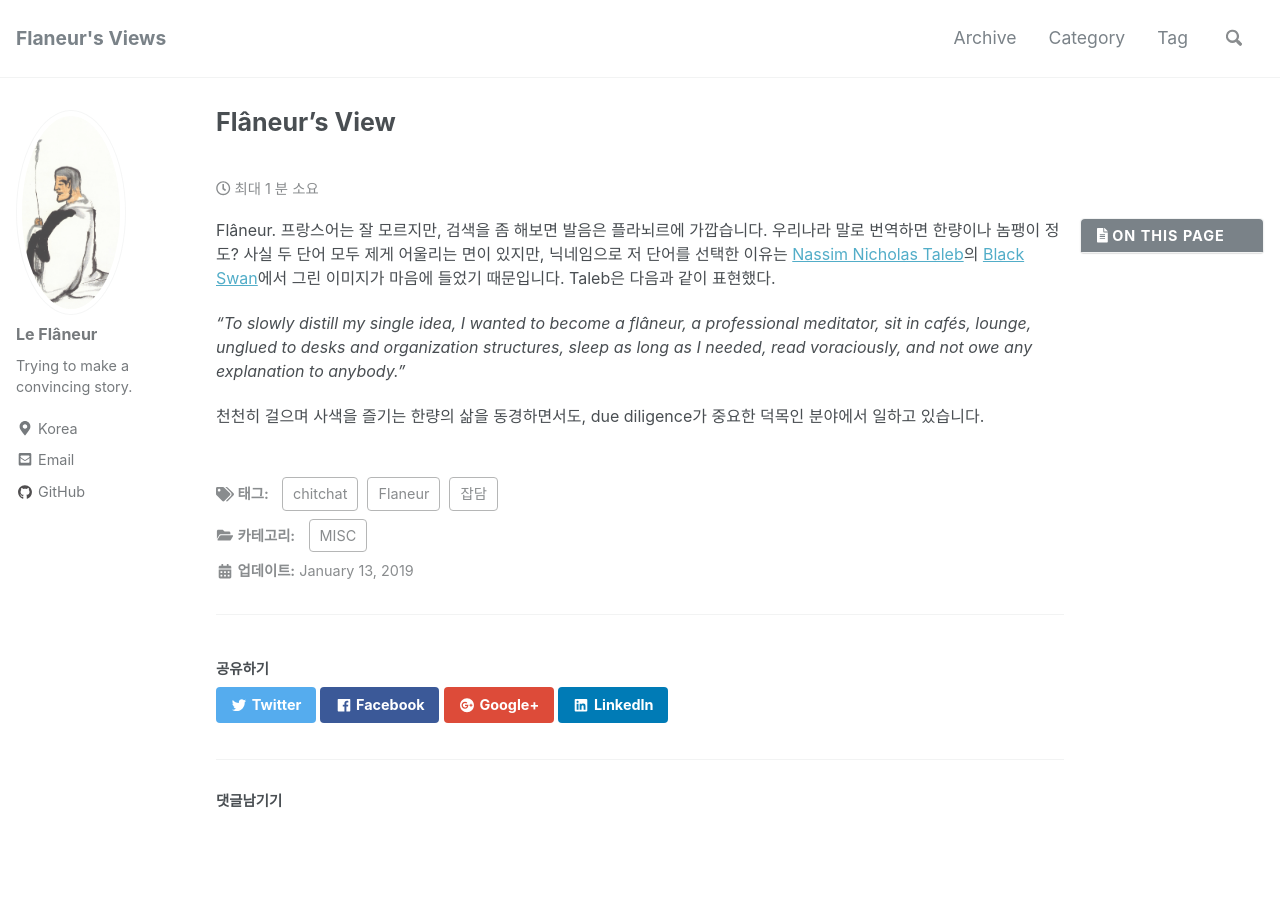
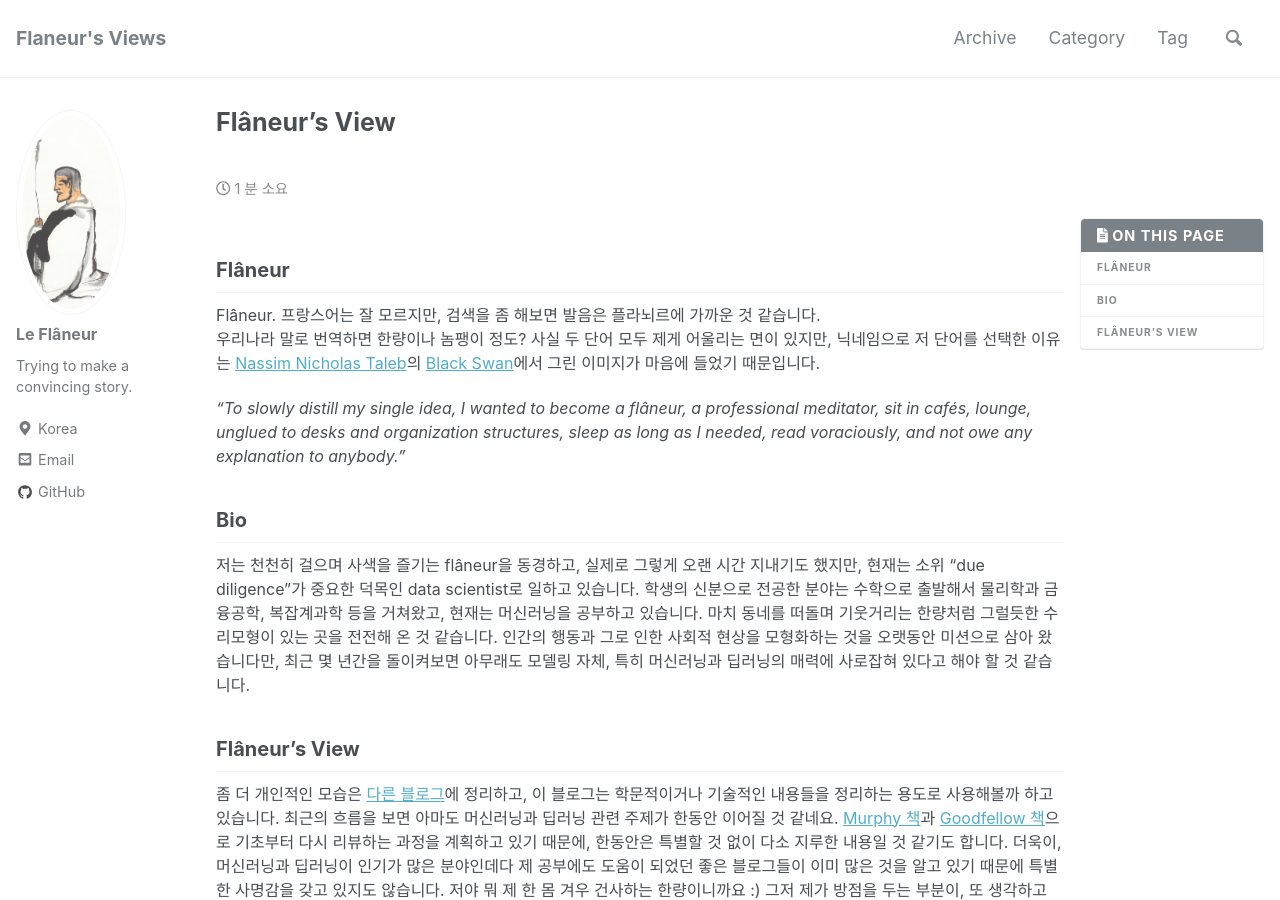
Before and after one commit to jisang0814/vitaflaneur.github.io, a Jekyll site: the page built from _posts/2019-01-13-greetings.md, in a window 1280 px wide and 900 px high. Built offline with Jekyll 4.4.1, drawn with Linux system fonts in a browser that asks for light colours; nearby versions of some CDN libraries; comment, search, counter and statistics services are not loaded; some of the changed text lies outside the part shown.

Commit message:
Update 2019-01-13-greetings.md

```diff
--- a/_posts/2019-01-13-greetings.md
+++ b/_posts/2019-01-13-greetings.md
@@ -4,16 +4,21 @@ date: 2019-01-13 23:00 +0900
 categories:
   - MISC
 tags:
-  - Flaneur
+  - flaneur
   - chitchat
   - 잡담
 ---
 
+## Flâneur
 Flâneur.
-프랑스어는 잘 모르지만, 검색을 좀 해보면 발음은 플라뇌르에 가깝습니다.
+프랑스어는 잘 모르지만, 검색을 좀 해보면 발음은 플라뇌르에 가까운 것 같습니다.
 우리나라 말로 번역하면 한량이나 놈팽이 정도? 사실 두 단어 모두 제게 어울리는 면이 있지만, 닉네임으로 저 단어를 선택한 이유는 [Nassim Nicholas Taleb](https://en.wikipedia.org/wiki/Nassim_Nicholas_Taleb)의 [Black Swan](https://search.daum.net/search?w=bookpage&bookId=1313424&tab=introduction&DA=LB2&q=%EB%B8%94%EB%9E%99%EC%8A%A4%EC%99%84)에서 그린 이미지가 마음에 들었기 때문입니다.
-Taleb은 다음과 같이 표현했다.
 
 *"To slowly distill my single idea, I wanted to become a flâneur, a professional meditator, sit in cafés, lounge, unglued to desks and organization structures, sleep as long as I needed, read voraciously, and not owe any explanation to anybody."*
 
-천천히 걸으며 사색을 즐기는 한량의 삶을 동경하면서도, due diligence가 중요한 덕목인 분야에서 일하고 있습니다.
+## Bio
+저는 천천히 걸으며 사색을 즐기는 flâneur을 동경하고, 실제로 그렇게 오랜 시간 지내기도 했지만, 현재는 소위 "due diligence"가 중요한 덕목인 data scientist로 일하고 있습니다.
+학생의 신분으로 전공한 분야는 수학으로 출발해서 물리학과 금융공학, 복잡계과학 등을 거쳐왔고, 현재는 머신러닝을 공부하고 있습니다. 마치 동네를 떠돌며 기웃거리는 한량처럼 그럴듯한 수리모형이 있는 곳을 전전해 온 것 같습니다. 인간의 행동과 그로 인한 사회적 현상을 모형화하는 것을 오랫동안 미션으로 삼아 왔습니다만, 최근 몇 년간을 돌이켜보면 아무래도 모델링 자체, 특히 머신러닝과 딥러닝의 매력에 사로잡혀 있다고 해야 할 것 같습니다.
+
+## Flâneur's View
+좀 더 개인적인 모습은 [다른 블로그](http://leflaneur.tistory.com/)에 정리하고, 이 블로그는 학문적이거나 기술적인 내용들을 정리하는 용도로 사용해볼까 하고 있습니다. 최근의 흐름을 보면 아마도 머신러닝과 딥러닝 관련 주제가 한동안 이어질 것 같네요. [Murphy 책](https://mitpress.mit.edu/books/machine-learning-1)과 [Goodfellow 책](https://www.deeplearningbook.org/)으로 기초부터 다시 리뷰하는 과정을 계획하고 있기 때문에, 한동안은 특별할 것 없이 다소 지루한 내용일 것 같기도 합니다. 더욱이, 머신러닝과 딥러닝이 인기가 많은 분야인데다 제 공부에도 도움이 되었던 좋은 블로그들이 이미 많은 것을 알고 있기 때문에 특별한 사명감을 갖고 있지도 않습니다. 저야 뭐 제 한 몸 겨우 건사하는 한량이니까요 :) 그저 제가 방점을 두는 부분이, 또 생각하고 이해하는 방식이 찾아주시는 몇몇 분들께는 도움이 되었으면 좋겠습니다.
```
